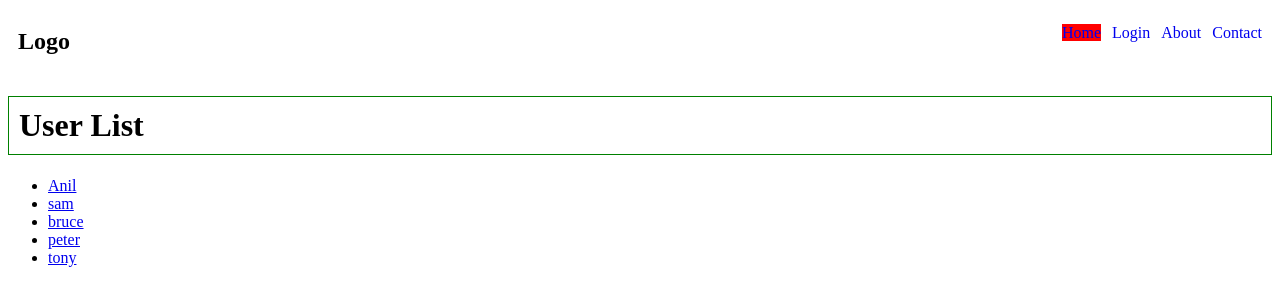
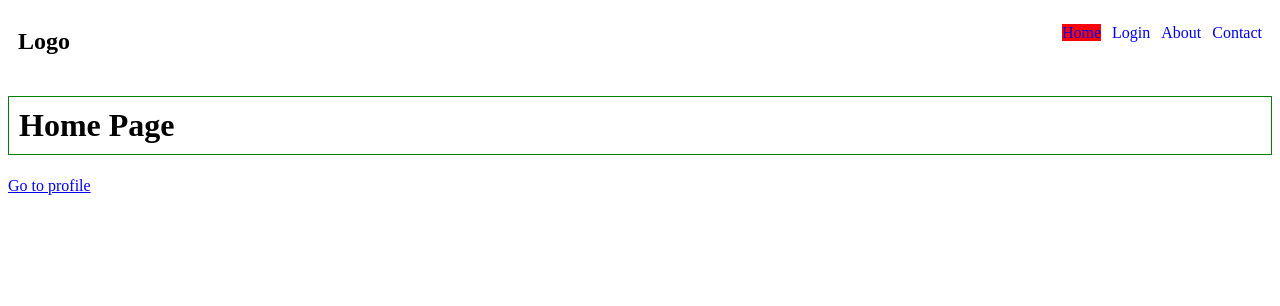
Before and after one commit to Zanna-dev/angular-v19-tutorial, an Angular app: page / in a window 1280 px wide. Shown: the top 306 px of the page. Built offline with nearby package versions, Linux system fonts and the light colour scheme.

Commit message:
Pass Data Between Pages in Angular

```diff
--- a/src/app/app.routes.ts
+++ b/src/app/app.routes.ts
@@ -5,12 +5,14 @@ import { ContactComponent } from './contact/contact.component';
 import { HomeComponent } from './home/home.component';
 import { PageNotFoundComponent } from './page-not-found/page-not-found.component';
 import { UserComponent } from './user/user.component';
+import { ProfileComponent } from './profile/profile.component';
 
 export const routes: Routes = [
     {path:'login', component:LoginComponent},
     {path:'about', component:AboutComponent},
     {path:'contact', component:ContactComponent},
     {path:'', component:HomeComponent},
+    {path:'profile', component:ProfileComponent,data:{name:'Anil Sidhu'}},
     {path:'user/:id/:name', component:UserComponent},
     {path:'**', component:PageNotFoundComponent},
 ];
--- a/src/app/home/home.component.html
+++ b/src/app/home/home.component.html
@@ -1,7 +1,14 @@
-<h1>User List</h1>
-<ul>
+<h1>Home Page</h1>
+
+<a routerLink="profile">Go to profile</a>
+<!-- <button (click)="goToProfile()">Go to profile page</button>
+<button (click)="goToProfile()">Go to profile page</button> -->
+<!-- <a [routerLink]="['profile',{name:'Anil Sidhu'}]">Go To Profile Page</a>
+<br>
+<a [routerLink]="['profile',{name:'Anil Sidhu'}]">Go To Profile Page</a> -->
+<!-- <ul>
     @for(user of users; track user.id){
 
     <li><a routerLink="user/{{user.id}}/{{user.name}}">{{user.name}}</a></li>
 }
-</ul>
+</ul> -->
--- a/src/app/home/home.component.ts
+++ b/src/app/home/home.component.ts
@@ -1,5 +1,5 @@
 import { Component } from '@angular/core';
-import { RouterLink } from '@angular/router';
+import { Router, RouterLink } from '@angular/router';
 
 @Component({
   selector: 'app-home',
@@ -8,29 +8,81 @@ import { RouterLink } from '@angular/router';
   styleUrl: './home.component.css'
 })
 export class HomeComponent {
-users=[{
-  id:'1',
-  name:'Anil',
-  age:28,
-},
-{
-  id:'2',
-  name:'sam',
-  age:29,
-},
-{
-  id:'3',
-  name:'bruce',
-  age:26,
-},
-{
-  id:'4',
-  name:'peter',
-  age:22,
-},
-{
-  id:'5',
-  name:'tony',
-  age:25,
-}]
+  constructor(private router:Router){
+
+  }
+// goToProfile(){
+// this.router.navigate(['profile'], {queryParams:{name:'Anil Sidhu'}})
+// }
 }
+
+
+
+
+
+
+
+
+
+
+
+
+
+
+
+
+
+
+
+
+
+
+
+
+
+
+
+
+
+
+
+
+
+
+
+
+
+
+
+
+
+
+
+
+
+
+// users=[{
+//   id:'1',
+//   name:'Anil',
+//   age:28,
+// },
+// {
+//   id:'2',
+//   name:'sam',
+//   age:29,
+// },
+// {
+//   id:'3',
+//   name:'bruce',
+//   age:26,
+// },
+// {
+//   id:'4',
+//   name:'peter',
+//   age:22,
+// },
+// {
+//   id:'5',
+//   name:'tony',
+//   age:25,
+// }]
--- a/src/app/profile/profile.component.html
+++ b/src/app/profile/profile.component.html
@@ -1,2 +1,2 @@
-<h1>Profile component</h1>
-<button>Logout</button>
+<h1> Welcome {{userName}}</h1>
+<!-- <button>Logout</button> -->
--- a/src/app/profile/profile.component.ts
+++ b/src/app/profile/profile.component.ts
@@ -1,4 +1,5 @@
 import { Component} from "@angular/core";
+import { ActivatedRoute } from "@angular/router";
 
 @Component({
     selector: 'app-profile',
@@ -9,4 +10,19 @@ import { Component} from "@angular/core";
 })
 export class ProfileComponent{
 
+    userName:string|null='';
+constructor(private route:ActivatedRoute){}
+ngOnInit(){
+        // this.userName=this.route.snapshot.paramMap.get('name')
+        // console.log(user);
+        // this.route.queryParams.subscribe(params=>{
+        //     console.log(params['name']);
+        //     this.userName=params['name']
+        // })
+
+        this.route.data.subscribe(params=>{
+            this.userName=params['name']
+            console.log(params)
+        })
+    }
 }
```
